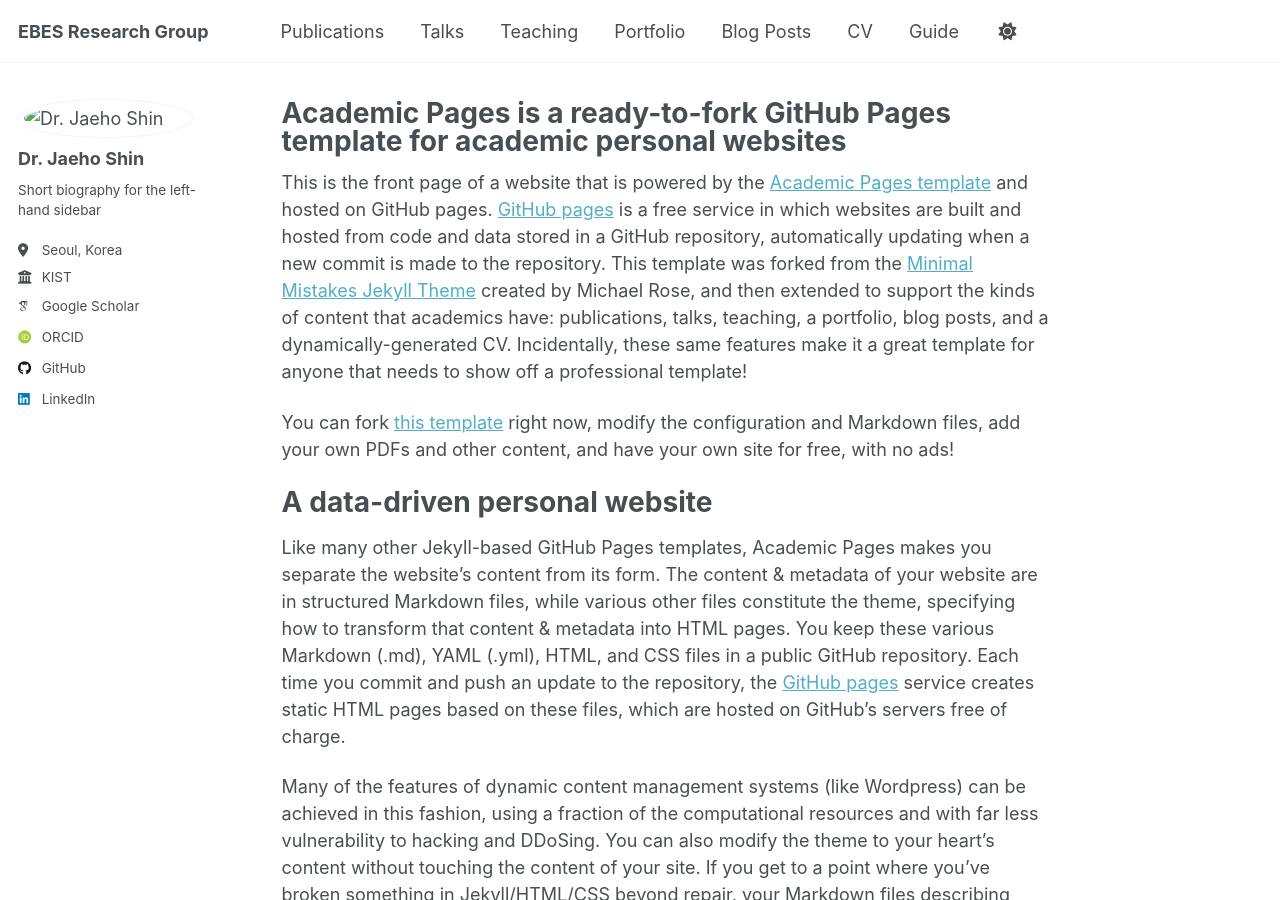
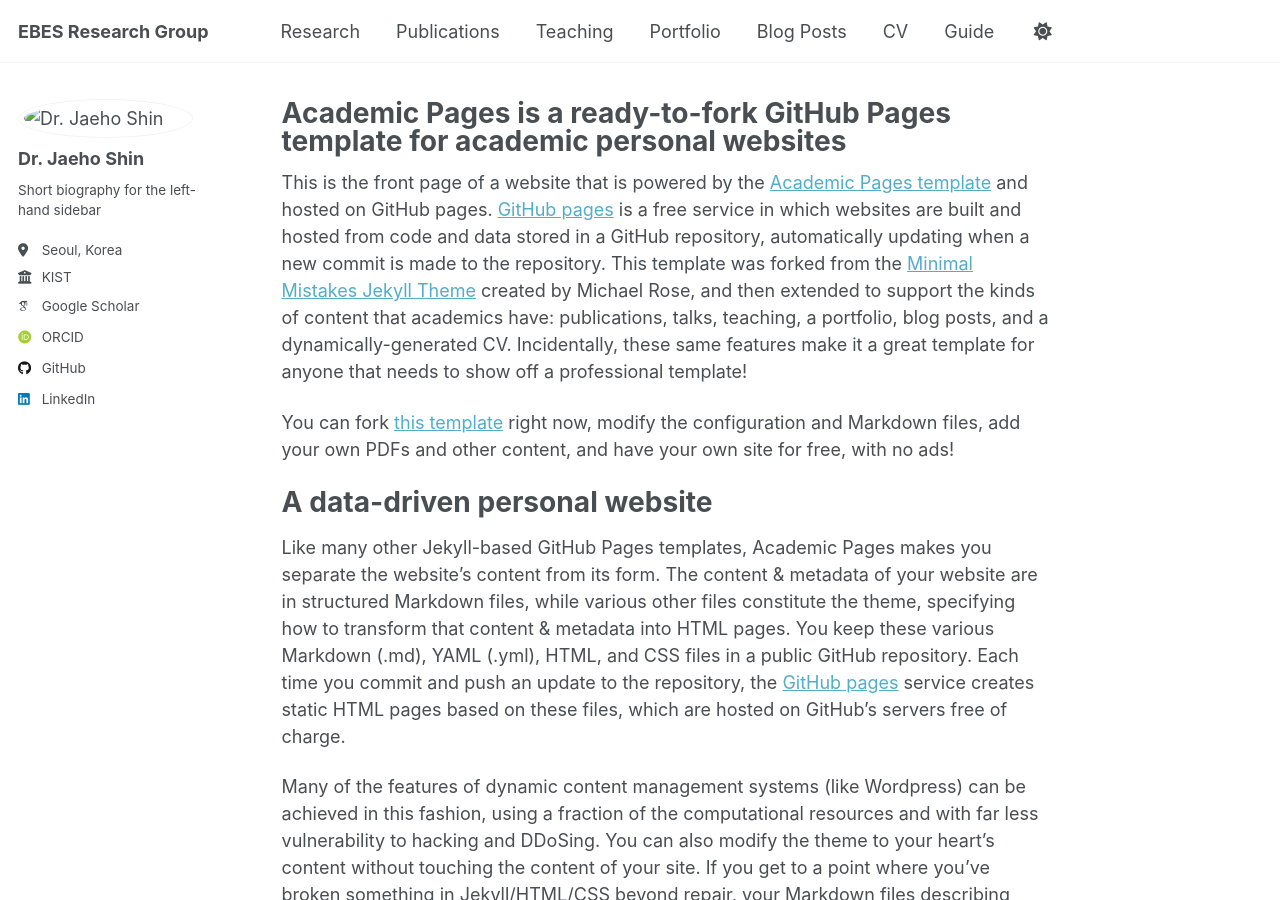
Before and after one commit to JaehoShin84/EBES-Group, a Jekyll site: the page built from _pages/about.md, in a window 1280 px wide and 900 px high. Built offline with Jekyll 4.4.1, drawn with Linux system fonts in a browser that asks for light colours; some web fonts are replaced; a script that is not in the unit is left out.

Commit message:
Update navigation.yml

```diff
--- a/_data/navigation.yml
+++ b/_data/navigation.yml
@@ -8,11 +8,12 @@
 #      Markdown formatted page while the second is generated using JSON.
 
 main:
+
+  - title: "Research"
+    url: "{{ site.baseurl }}/research/"
+
   - title: "Publications"
     url: "{{ site.baseurl }}/publications/"
-
-  - title: "Talks"
-    url: "{{ site.baseurl }}/talks/"
 
   - title: "Teaching"
     url: "{{ site.baseurl }}/teaching/"
```
